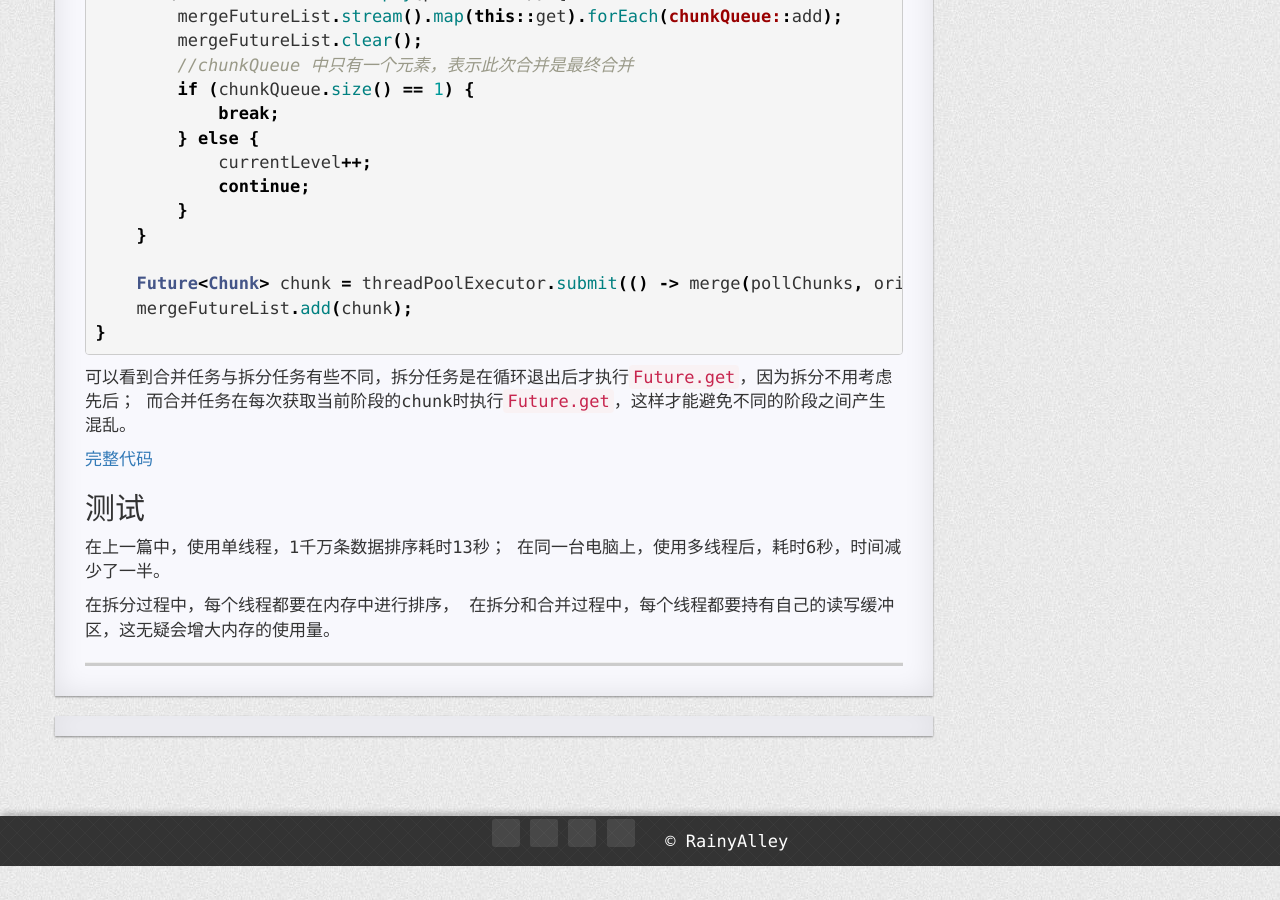
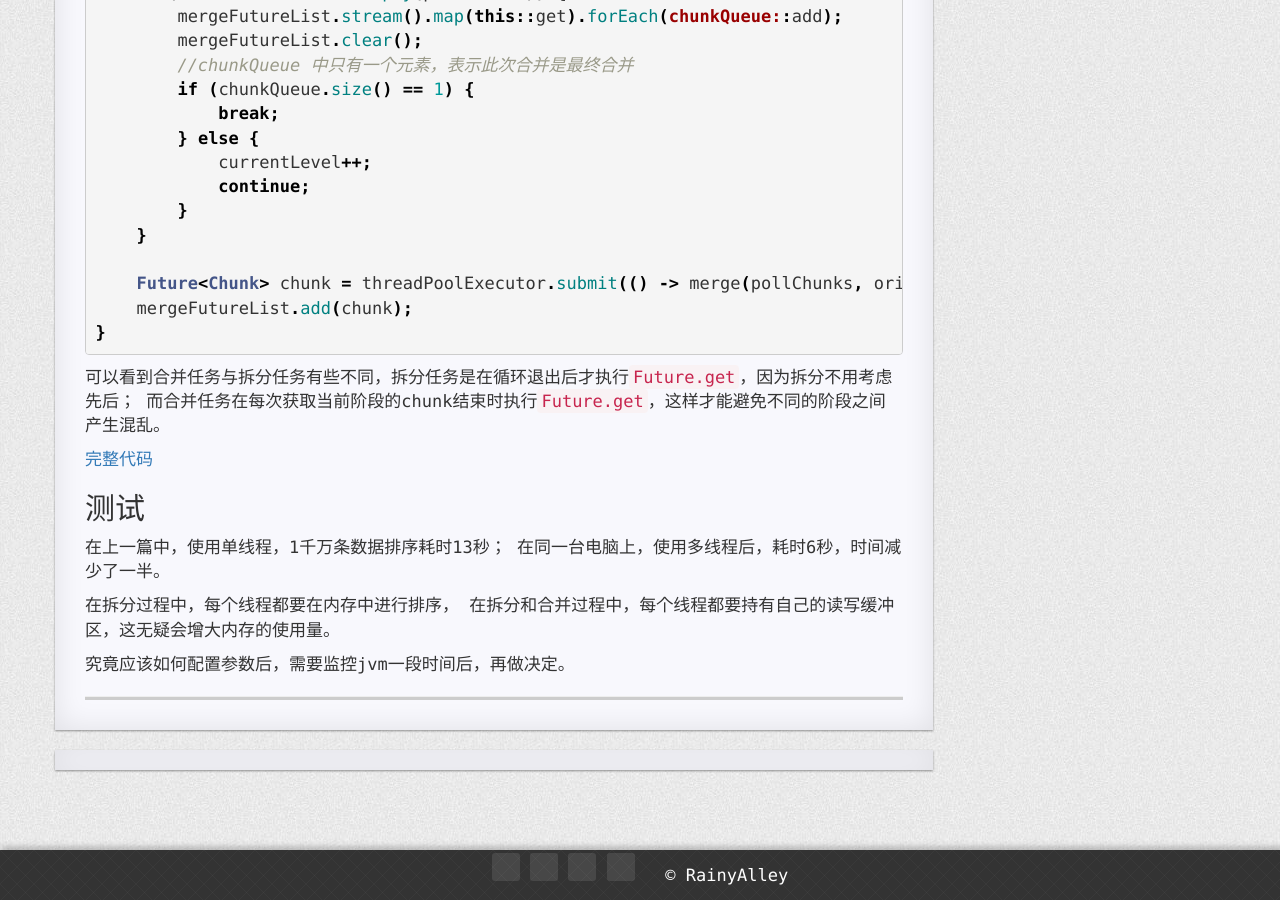
Before and after one commit to bit-ranger/blog, a Jekyll site: the page built from _posts/2018-03-26-large-file-diff-concurrent.md, in a window 1280 px wide and 900 px high, scrolled down 1576 px. Built offline with Jekyll 4.4.1, drawn with Linux system fonts in a browser that asks for light colours; nearby versions of some CDN libraries; comment, search, counter and statistics services are not loaded; a style sheet for code colours, icons or effects is not loaded; before the commit the page ends 2442 px from its top, so only the background shows below that; some of the changed text lies outside the part shown.

Commit message:
超大文件对比,多线程版本

```diff
--- a/_posts/2018-03-26-large-file-diff-concurrent.md
+++ b/_posts/2018-03-26-large-file-diff-concurrent.md
@@ -1,14 +1,14 @@
 ---
 title: 大文件内容对比多线程版本
-tags: java 算法 algorithm 排序
+tags: java 算法 algorithm 排序 concurrent
 categories: algorithm
 ---
 
-这是[上一篇](上一篇)的续作，对于这个算法，其中可以同时进行的部分有
+这是[上一篇][上一篇]的续作，对于这个算法，其中可以同时进行的部分有
 1. 拆分后对每一个块的排序可以同时进行
 2. 合并时的不同范围之间可以同时进行，例如拆分为10个小块，那么1-5小块的合并跟6-10小块的合并过程可以同时进行
 3. 合并的不同阶段之间不可以同时进行，因为不同阶段之间有先后顺序
-4. 不存在对同条数据的修改，所以无需进行并发控制
+4. 不存在对同一条数据的修改，所以无需进行并发控制
 
 
 ## 线程池
@@ -80,9 +80,9 @@
 ~~~
 
 可以看到合并任务与拆分任务有些不同，拆分任务是在循环退出后才执行`Future.get`，因为拆分不用考虑先后；
-而合并任务在每次获取当前阶段的chunk时执行`Future.get`，这样才能避免不同的阶段之间产生混乱。
+而合并任务在每次获取当前阶段的chunk结束时执行`Future.get`，这样才能避免不同的阶段之间产生混乱。
 
- [完整代码](完整代码)
+ [完整代码][完整代码]
 
 [上一篇]:http://blog.rainyalley.com/2018-03-26/large-file-diff
 [完整代码]:https://github.com/WakelessDragon/architecture/blob/d9083d2fb71763557e6d4eb6875f9c001fd41596/core/src/main/java/com/rainyalley/architecture/core/arithmetic/sort/FileSorter.java
@@ -94,3 +94,5 @@
 
 在拆分过程中，每个线程都要在内存中进行排序，
 在拆分和合并过程中，每个线程都要持有自己的读写缓冲区，这无疑会增大内存的使用量。
+
+究竟应该如何配置参数后，需要监控jvm一段时间后，再做决定。
```
